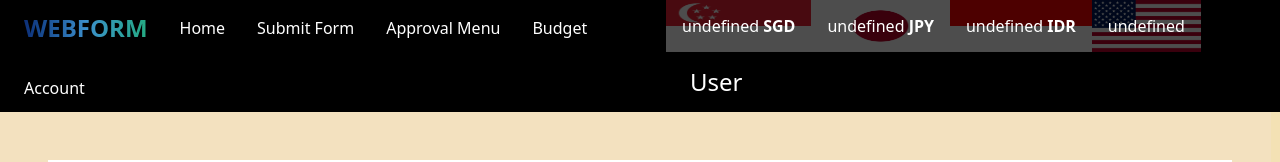
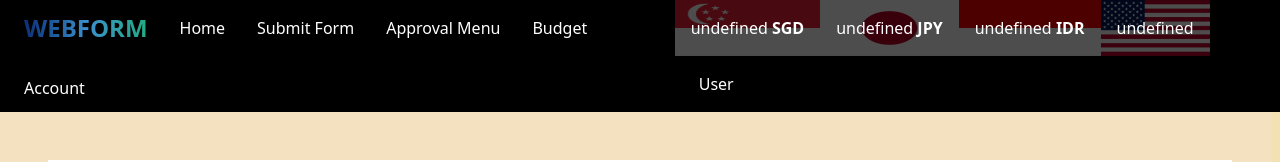
Before and after one commit to agw2005/ssi-webform, a React (Vite) app: page / in a window 1280 px wide. Shown: the top 162 px of the page. Built offline with nearby package versions, Linux system fonts and the light colour scheme; no server answers.

Commit message:
fix(Primitive.tsx): wrong user nav task size up to 2xl

```diff
--- a/src/components/Primitive.tsx
+++ b/src/components/Primitive.tsx
@@ -45,7 +45,7 @@ const Primitive = ({ children }: PrimitiveProps) => {
         </div>
         <div className="flex flex-wrap">
           <ForexInformation />
-          <div className="text-xs lg:text-base xl:text-2xl | px-2 lg:px-4 xl:px-6 2xl:px-8 | bg-black hover:bg-white hover:text-black active:bg-gray-800 active:text-white | flex items-center">
+          <div className="text-xs lg:text-base | px-2 lg:px-4 xl:px-6 2xl:px-8 | bg-black hover:bg-white hover:text-black active:bg-gray-800 active:text-white | flex items-center">
             <p className="select-none">User</p>
           </div>
         </div>
```
